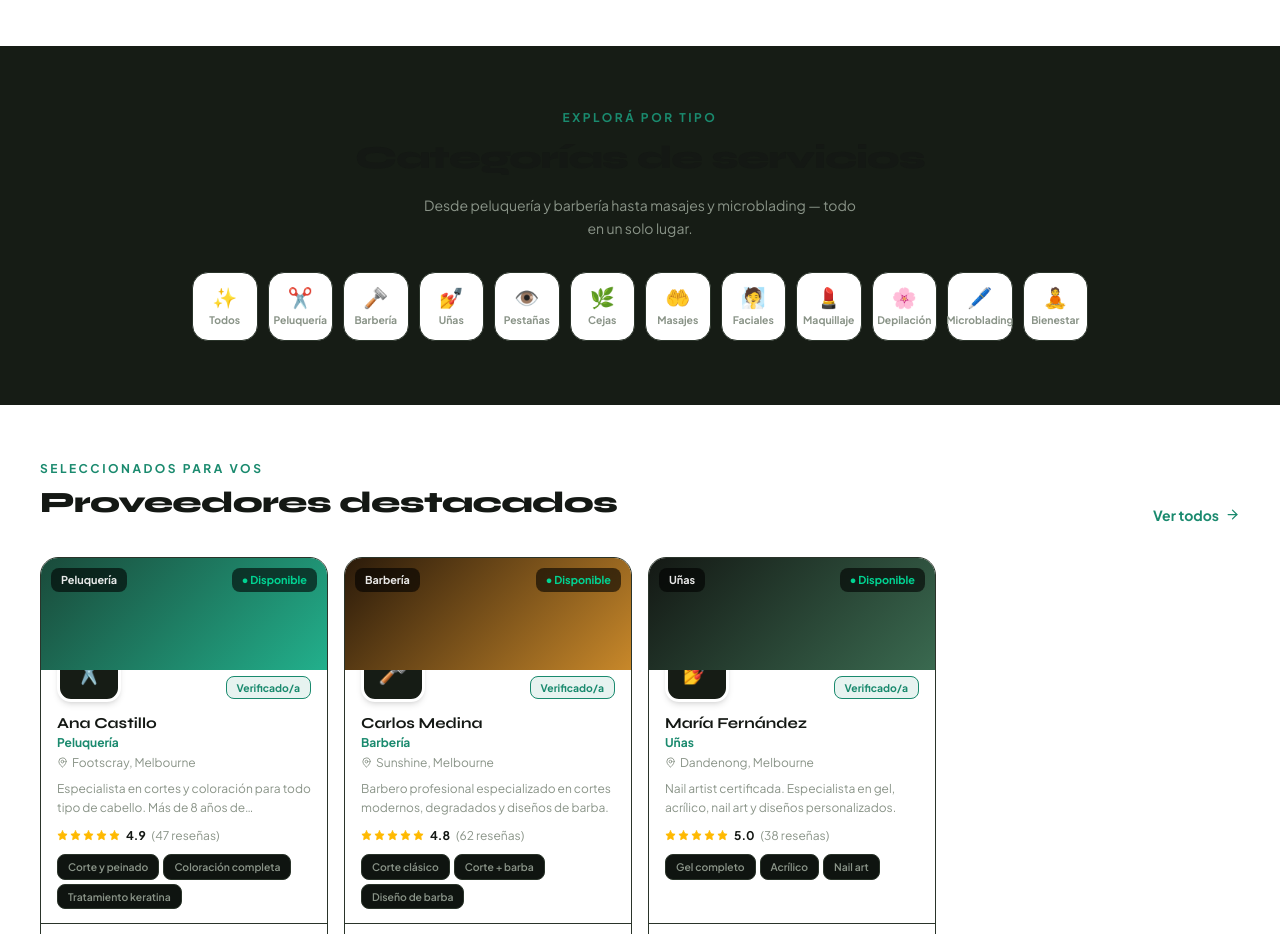
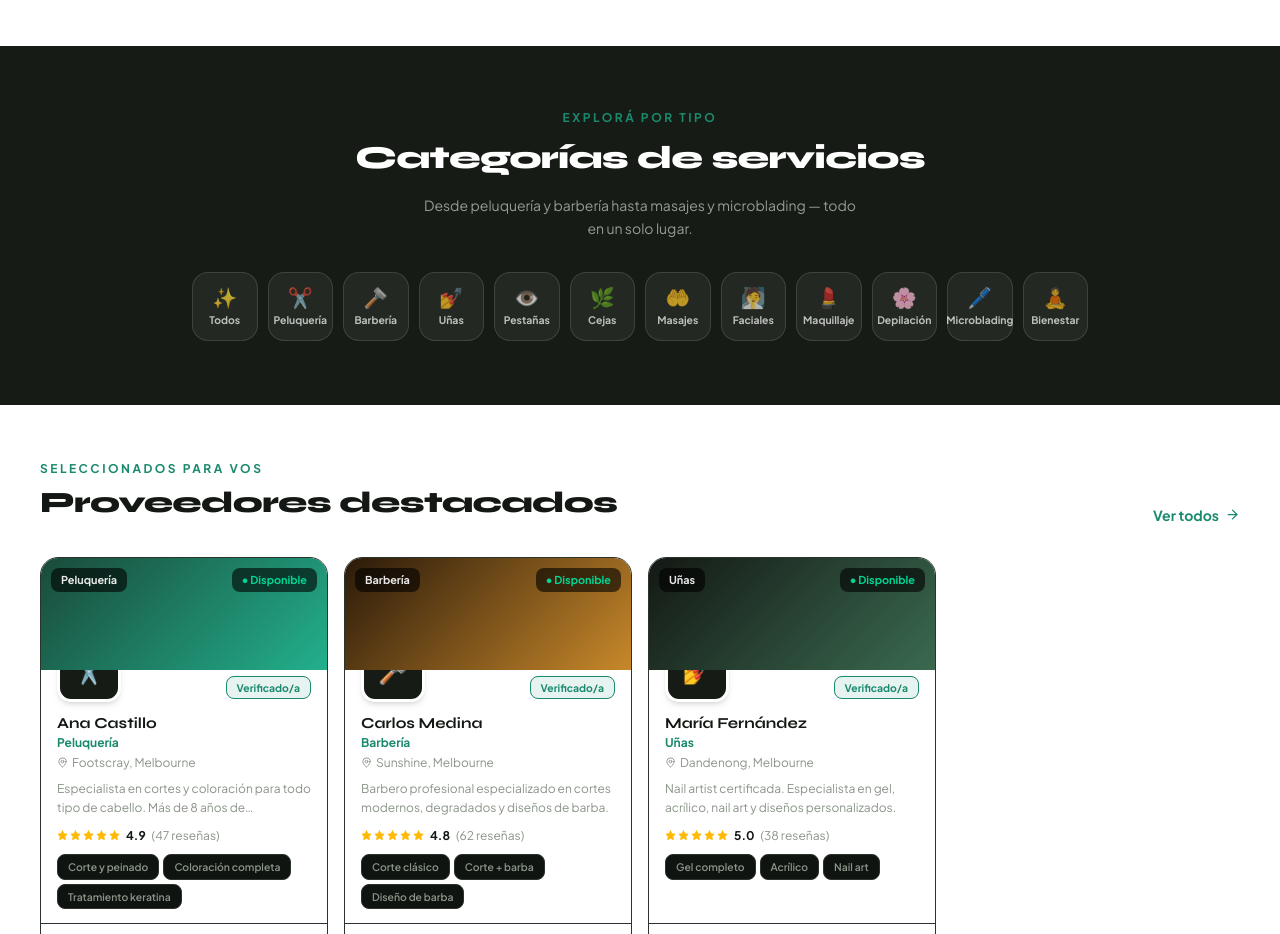
Before and after one commit to dfnc000-bit/conectando-latinos, a Next.js app: page / in a window 1280 px wide. Shown: the part 1280-2214 px from the top of the page. Built offline with nearby package versions, Linux system fonts and the light colour scheme; no server answers; the database is empty.

Commit message:
Update categories.tsx

```diff
--- a/components/categories.tsx
+++ b/components/categories.tsx
@@ -1,5 +1,4 @@
 'use client'
-
 import Link from 'next/link'
 import { CATEGORIAS } from '@/lib/types'
 
@@ -15,24 +14,22 @@ export function Categories({ active, onChange, linkMode = false }: CategoriesPro
       <div className="max-w-4xl mx-auto text-center">
         <p className="text-cl-verde text-xs font-bold tracking-[2.5px] uppercase mb-2">Explorá por tipo</p>
         <h2
-          className="font-syne text-cl-dark font-extrabold tracking-tight mb-3 text-balance"
+          className="font-syne text-white font-extrabold tracking-tight mb-3 text-balance"
           style={{ fontSize: 'clamp(1.5rem, 3.5vw, 2rem)' }}
         >
           Categorías de servicios
         </h2>
-        <p className="text-cl-gray text-sm leading-relaxed max-w-md mx-auto mb-8">
+        <p className="text-white/55 text-sm leading-relaxed max-w-md mx-auto mb-8">
           Desde peluquería y barbería hasta masajes y microblading — todo en un solo lugar.
         </p>
-
         <div className="grid grid-cols-4 sm:grid-cols-6 md:grid-cols-12 gap-2.5">
           {CATEGORIAS.map((cat) => {
             const isActive = active === cat.value
             const baseClass = `col-span-1 flex flex-col items-center gap-1.5 rounded-2xl px-2 py-3.5 border transition-all duration-200 cursor-pointer ${
               isActive
-                ? 'bg-cl-dark border-cl-dark text-cl-verde2 shadow-lg -translate-y-1'
-                : 'bg-white border-cl-gray-light text-cl-gray hover:bg-cl-dark hover:border-cl-dark hover:text-cl-verde2 hover:-translate-y-1 hover:shadow-lg'
+                ? 'bg-cl-dark border-cl-verde2 text-cl-verde2 shadow-lg -translate-y-1'
+                : 'bg-white/[0.06] border-white/[0.12] text-white/70 hover:bg-cl-dark hover:border-cl-verde2 hover:text-cl-verde2 hover:-translate-y-1 hover:shadow-lg'
             }`
-
             if (linkMode) {
               const href = cat.value === 'todas' ? '/servicios' : `/servicios?cat=${encodeURIComponent(cat.value)}`
               return (
@@ -42,13 +39,10 @@ export function Categories({ active, onChange, linkMode = false }: CategoriesPro
                 </Link>
               )
             }
-
             return (
               <button
                 key={cat.value}
-                onClick={() => {
-                  onChange?.(cat.value)
-                }}
+                onClick={() => onChange?.(cat.value)}
                 className={baseClass}
               >
                 <span className="text-xl leading-none">{cat.icon}</span>
```
